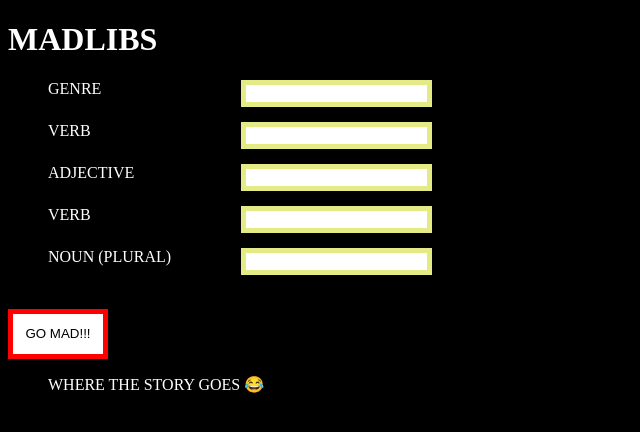
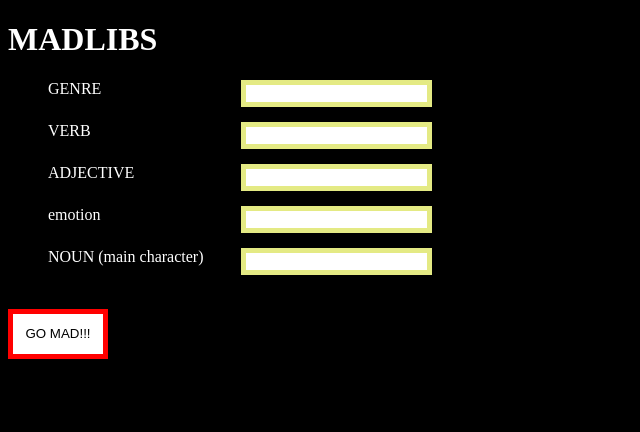
Before and after one commit to Srikant-V-Subramanian/madlibs, a Flask app: page / in a window 1280 px wide. Shown: the top 432 px of the page, without its empty margins (0-640 px from the left). Run offline with Flask 3, Linux system fonts and the light colour scheme; some web fonts are replaced.

Commit message:
Add files via upload

```diff
--- a/main.py
+++ b/main.py
@@ -22,7 +22,7 @@ def k():
         b = request.form.get("verb-2")
         c = request.form.get("adjective-1")
         d = request.form.get("noun-1")
-        a1 = model.generate_content(f"generate a story based on four words {a}, {b}, {c}, {d}, generate an apt title for the story too, insert baclslash before every apostrophe")
+        a1 = model.generate_content(f"generate a story based on four words {a}, {b}, {c}, and emotion {d}, generate an apt title for the story too, insert baclslash before every apostrophe")
         print(a1.text)
         return render_template("index2.html",data=a1.text)
 
@@ -30,4 +30,4 @@ def k():
     return render_template("index.html")
 
 
-app.run()
+app.run(port=9995)
--- a/templates/index.html
+++ b/templates/index.html
@@ -99,18 +99,17 @@
                     <input type="textbox" name="adjective-1"/>
                 </li>
                 <li>
-                    <label for="verb-2">VERB</label>
+                    <label for="verb-2">emotion</label>
                     <input type="textbox" class="verb2" name="verb-2"/>
                 </li>
                 <li>
-                    <label for="noun-plural1">NOUN (PLURAL)</label>
+                    <label for="noun-plural1">NOUN (main character)</label>
                     <input type="textbox" name="noun-1"/>
                 </li>
             </ul>
             <br>
             <button id="submit" type="submit">GO MAD!!!</button>
         </form>
-        <p>WHERE THE STORY GOES 😂</p>
     </div>
 </body>
 </html>
--- a/templates/index2.html
+++ b/templates/index2.html
@@ -99,11 +99,11 @@
                     <input type="textbox" name="adjective-1"/>
                 </li>
                 <li>
-                    <label for="verb-2">VERB</label>
+                    <label for="verb-2">emotion</label>
                     <input type="textbox" class="verb2" name="verb-2"/>
                 </li>
                 <li>
-                    <label for="noun-plural1">NOUN (PLURAL)</label>
+                    <label for="noun-plural1">NOUN (main character)</label>
                     <input type="textbox" name="noun-1"/>
                 </li>
             </ul>
```
